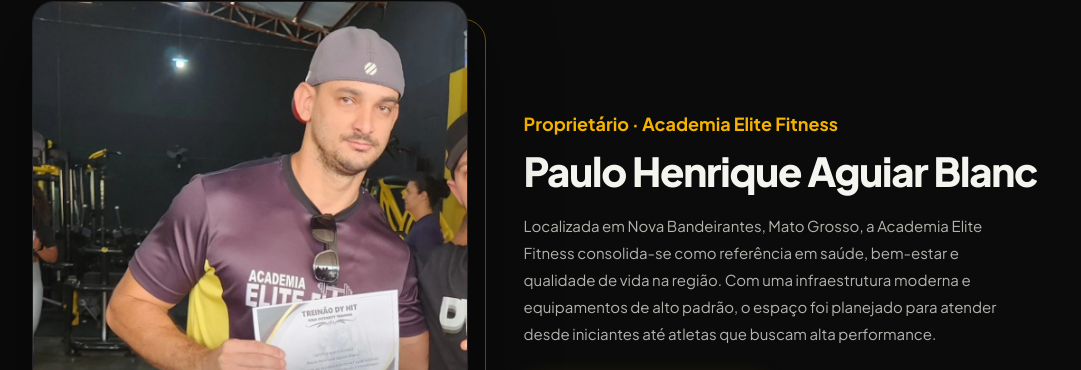
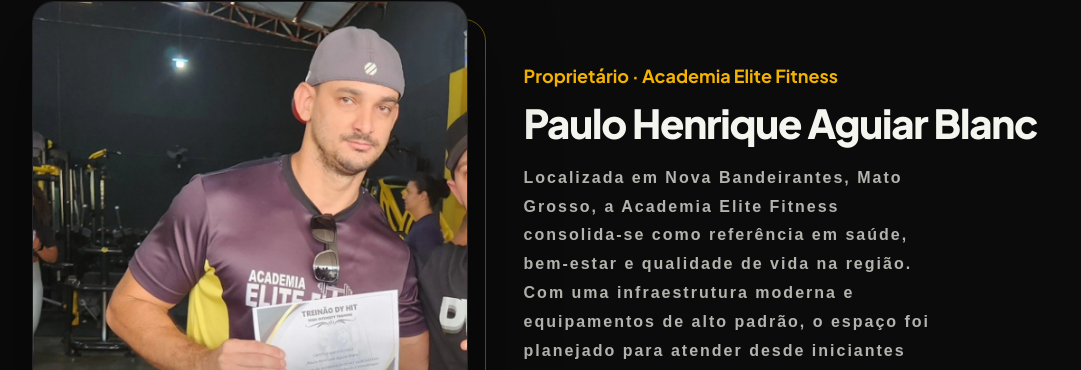
Before and after one commit to Dev-slima/Academia-elite-fitenssnb, a plain HTML site: page index.html in a window 1280 px wide. Shown: the part 2396-2766 px from the top of the page, without its empty margins (90-1171 px from the left). Drawn offline with Linux system fonts and the light colour scheme.

Commit message:
Add font styles for #fonte selector
Added new font styles for the #fonte selector.

```diff
--- a/css/melhorias.css
+++ b/css/melhorias.css
@@ -332,3 +332,9 @@ header.is-scrolled { padding-top: 10px; padding-bottom: 10px; box-shadow: 0 8px
   .pu-especial::before{display:none}
   .pu-feats{margin-bottom:24px}
 }
+#fonte{
+   font-family: 'Syncopate', sans-serif;
+  font-weight: 700;
+  letter-spacing: 2px;
+  font-size: 16px;
+}
```
